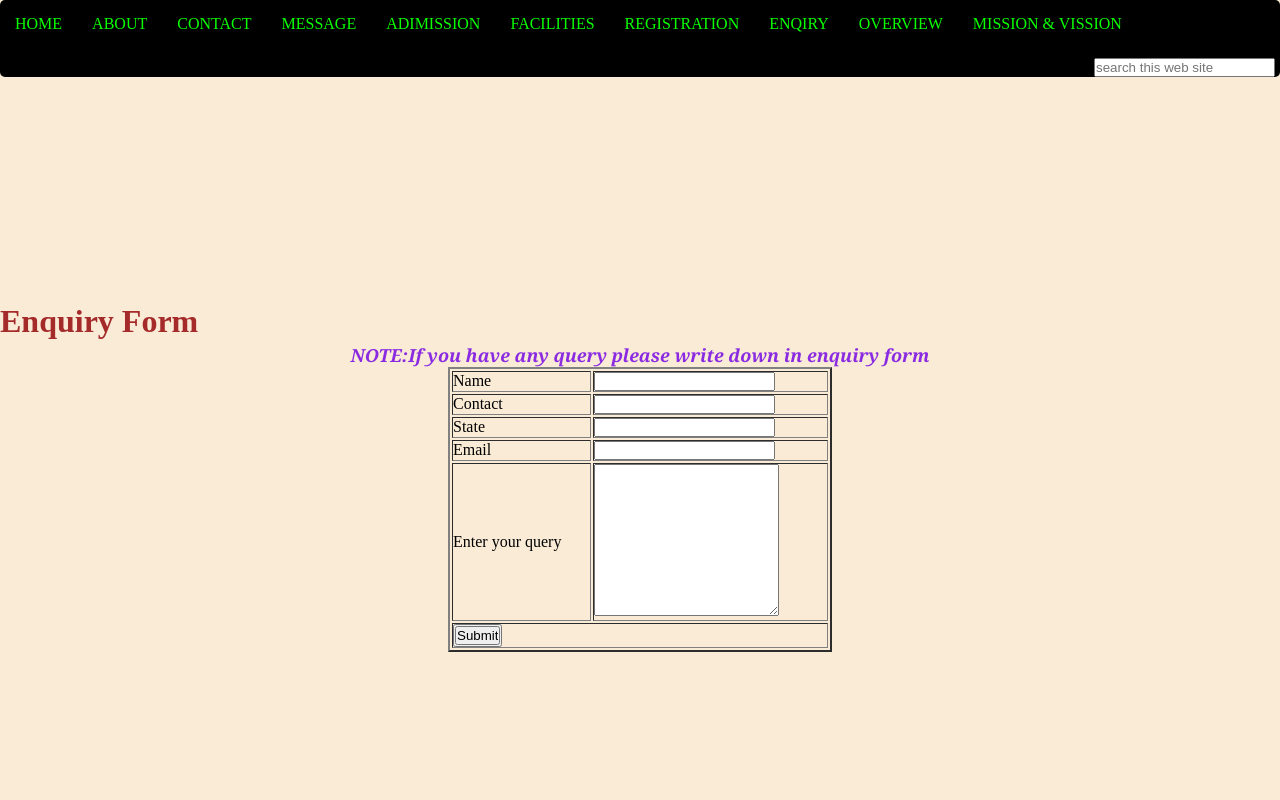
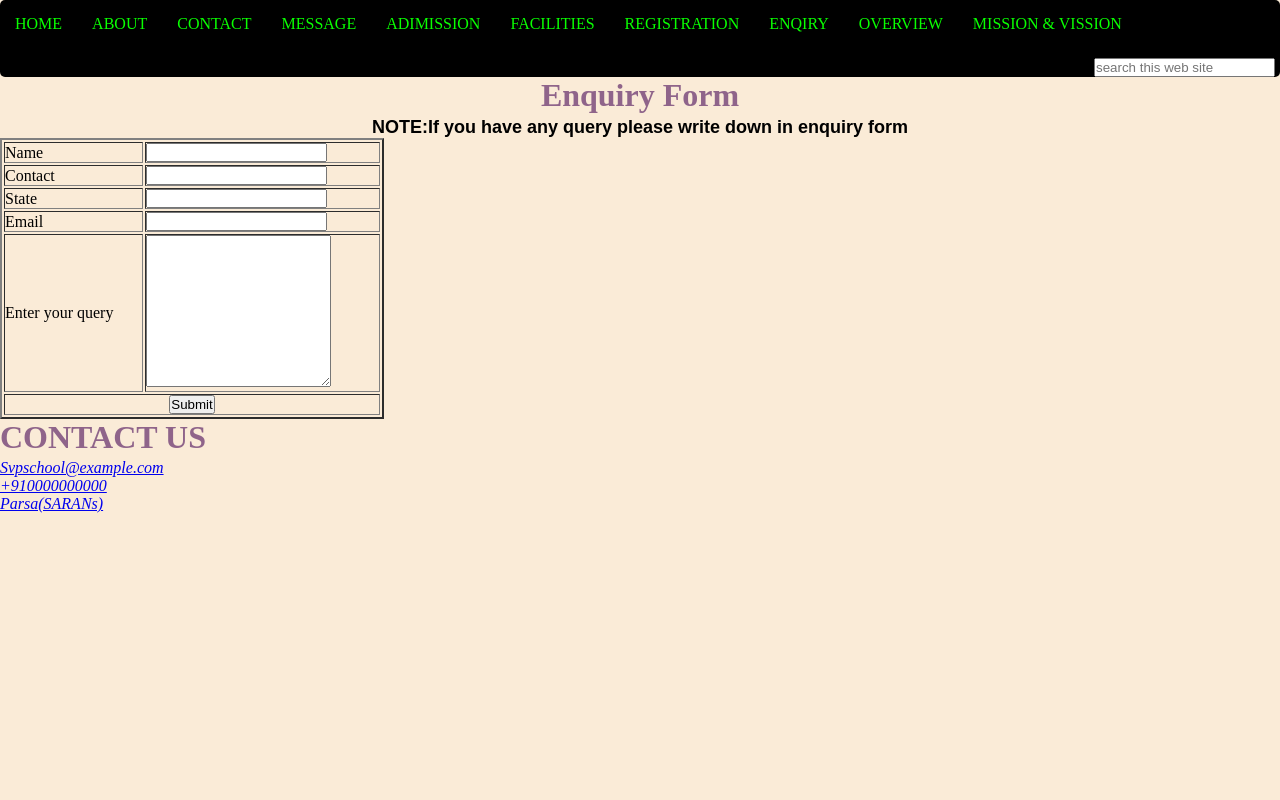
Before and after one commit to RaushanKumar6917/FirstCollegeAssignment, a plain HTML site: page src/enquiry.html in a window 1280 px wide. Shown: the top 800 px of the page. Drawn offline with Linux system fonts and the light colour scheme.

Commit message:
Update enquiry.html

```diff
--- a/src/enquiry.html
+++ b/src/enquiry.html
@@ -50,12 +50,12 @@
 
         </div>
     </ul>
-    <div class="container">
+    <div>
         </table>
-        <h1>Enquiry Form</h1>
-        <p><b>NOTE:If you have any query please write down in enquiry form</b> </p>
+        <h1 align="center">Enquiry Form</h1>
+        <p align="center"><b>NOTE:If you have any query please write down in enquiry form</b> </p>
         <table border="2" width="30%">
-            <form action="#">
+            <form action="page1.php">
                 <tr>
                     <td><label for="Name">Name</label></td>
                     <td><input type="text"> </td>
@@ -77,9 +77,9 @@
                     <td><textarea name="query" id="query" cols="21" rows="10"></textarea></td>
                 </tr>
                 <tr>
-                    <td colspan="2">
-                        <button><input type="submit" value="Submit"></button>
-                    </td>
+                    <th colspan="2">
+                        <input type="submit" value="Submit">
+                    </th>
                 </tr>
             </form>
         </table>
```
